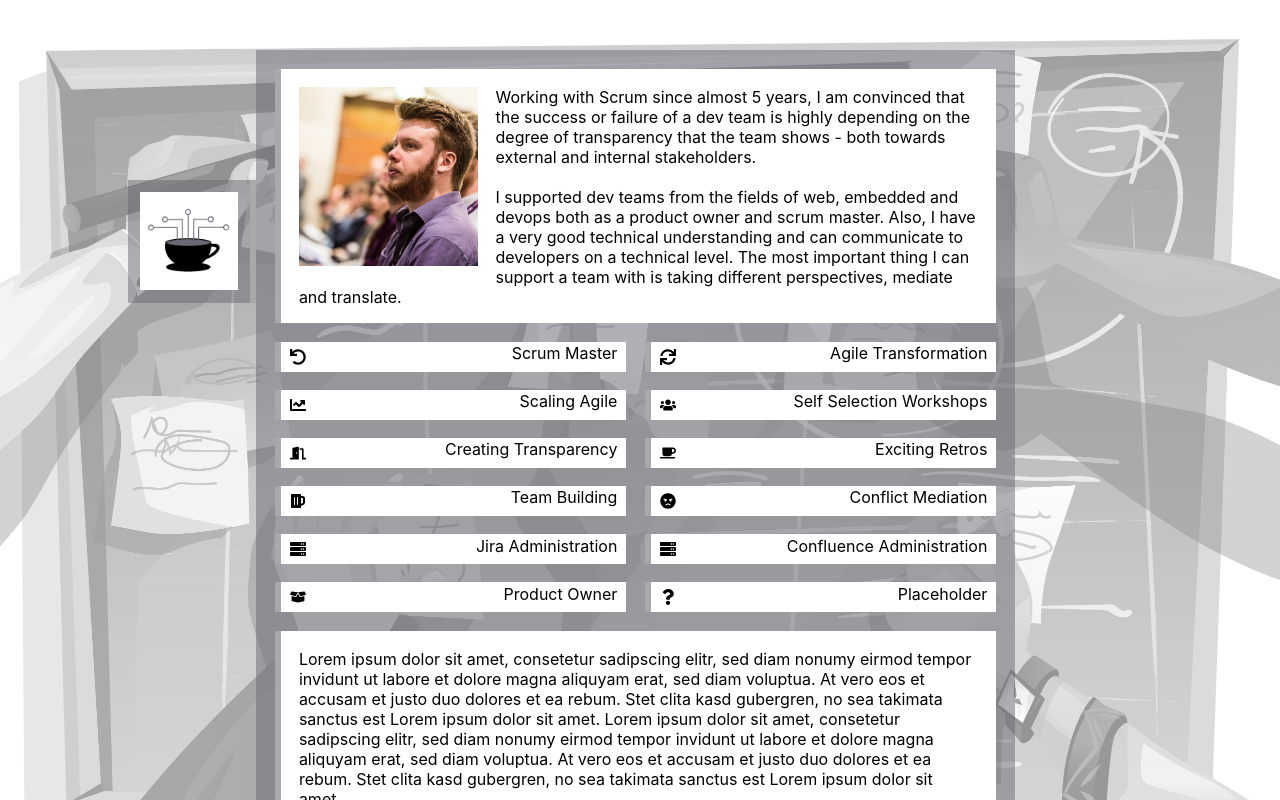
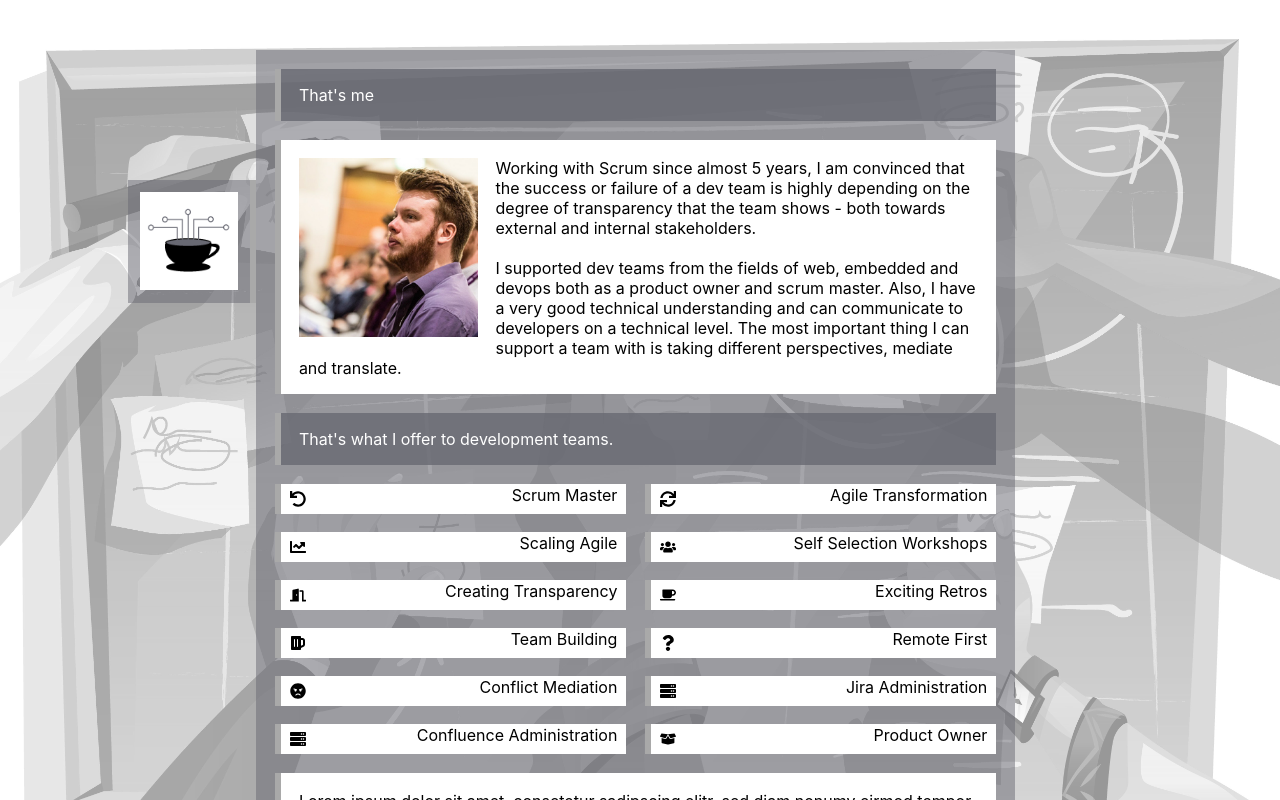
Before and after one commit to Butterweck/butt3rweck.com, a React (Create React App) app: page / in a window 1280 px wide. Shown: the top 800 px of the page. Built offline with nearby package versions, Linux system fonts and the light colour scheme.

Commit message:
refactored simple block (takes description and headline:true as props now); refactored offers to field (takes a dict element of descriptions and icons now)

```diff
--- a/src/App.css
+++ b/src/App.css
@@ -61,10 +61,16 @@ img.Block-1-Type-Logobox-Image {
   background-color: white;
 }
 
-.Block-1-Type-Dummy {
+.Block-1-Type-Simple {
   border-left: 6px solid darkgray;
   box-sizing: border-box;
   background-color: white;
+}
+
+.Block-1-Type-Simple-Headline {
+  border-left: 6px solid darkgray;
+  box-sizing: border-box;
+  background-color:  rgb(104, 105, 114, 0.8);
 }
 
 .Block-1-Type-Offers {
@@ -79,12 +85,20 @@ p.Element-2-Type-Header-Text {
   width: 67.5%;
 }
 
-p.Element-2-Type-Dummy-Text {
+p.Element-2-Type-Simple-Text {
   float: left;
   margin-top: 2.5%;
   margin-right: 2.5%;
   margin-left: 2.5%;
   width: 95%;
+}
+
+p.Element-2-Type-Simple-Headline-Text {
+  float: left;
+  margin-right: 2.5%;
+  margin-left: 2.5%;
+  width: 95%;
+  color : white;
 }
 
 img.Element-2-Type-Header-Image {
--- a/src/App.js
+++ b/src/App.js
@@ -1,23 +1,39 @@
 import React, { Component } from "react";
 import "./App.css";
 import { Header } from "./components/Header";
-import { Skills } from "./components/Skills";
+import { Field } from "./components/Field";
 import { Projects } from "./components/Projects";
 import { Quotes } from "./components/Quotes";
-import { Dummy } from "./components/Dummy";
+import { SimpleBlock } from "./components/SimpleBlock";
 import { Logobox } from "./components/Logobox";
 
 class App extends Component {
+
+  skills = {
+    "Scrum Master" : "FaUndo",
+    "Agile Transformation" : "FaSync",
+    "Scaling Agile" : "FaChartLine",
+    "Self Selection Workshops" : "FaUsers",
+    "Creating Transparency" : "FaDoorOpen",
+    "Exciting Retros" : "FaCoffee",
+    "Team Building" : "FaBeer",
+    "Remote First" : "FaQuestion",
+    "Conflict Mediation" : "FaAngry",
+    "Jira Administration" : "FaServer",
+    "Confluence Administration" : "FaServer",
+    "Product Owner" : "FaBoxOpen",
+  };
+
   render() {
     return (
       <div class="Container">
         <Logobox />
         <div class="Outer-0">
           <Header />
-          <Skills />
-          <Dummy />
-          <Dummy />
-          <Dummy />
+          <Field elements = { this.skills } />
+          <SimpleBlock />
+          <SimpleBlock />
+          <SimpleBlock />
         </div>
       </div>
     );
--- a/src/components/Dummy.js
+++ /dev/null
@@ -1,22 +0,0 @@
-import React, { Component } from "react";
-import "../App.css";
-
-export class Dummy extends Component {
-  render() {
-    return (
-      <div class="Block-1 Block-1-Full Block-1-Type-Dummy">
-        <p class="Element-2-Type-Dummy-Text">
-          Lorem ipsum dolor sit amet, consetetur sadipscing elitr, sed diam
-          nonumy eirmod tempor invidunt ut labore et dolore magna aliquyam erat,
-          sed diam voluptua. At vero eos et accusam et justo duo dolores et ea
-          rebum. Stet clita kasd gubergren, no sea takimata sanctus est Lorem
-          ipsum dolor sit amet. Lorem ipsum dolor sit amet, consetetur
-          sadipscing elitr, sed diam nonumy eirmod tempor invidunt ut labore et
-          dolore magna aliquyam erat, sed diam voluptua. At vero eos et accusam
-          et justo duo dolores et ea rebum. Stet clita kasd gubergren, no sea
-          takimata sanctus est Lorem ipsum dolor sit amet.
-        </p>
-      </div>
-    );
-  }
-}
--- /dev/null
+++ b/src/components/Field.js
@@ -0,0 +1,24 @@
+import React, { Component } from "react";
+import "../App.css";
+import { Flag } from "./Flag";
+import { SimpleBlock } from "./SimpleBlock";
+
+export class Field extends Component {
+  render() {
+    var rows = [];
+    for (var description in this.props.elements) {
+      rows.push(<Flag icon={ this.props.elements[description] } description={ description } />)
+    }
+    return (
+      <div>
+        <SimpleBlock
+          description="That's what I offer to development teams."
+          headline="true"
+        />
+        <div class="Block-1 Block-1-Full">
+        { rows }
+        </div>
+      </div>
+    );
+  }
+}
--- a/src/components/Skill.js
+++ b/src/components/Flag.js
@@ -12,8 +12,9 @@ import { FaDoorOpen } from "react-icons/fa";
 import { FaUndo } from "react-icons/fa";
 import { FaUsers } from "react-icons/fa";
 import { FaSync } from "react-icons/fa";
+import { FaTelegramPlane } from "react-icons/fa";
 
-export class Skill extends Component {
+export class Flag extends Component {
   icon(type) {
     switch (type) {
       case "FaBeer":
@@ -49,6 +50,9 @@ export class Skill extends Component {
       case "FaSync":
         return <FaSync class="Subelem-4-Type-Icon" />;
         break;
+      case "FaTelegramPlane":
+        return <FaTelegramPlane class="Subelem-4-Type-Icon" />;
+        break;
       default:
         return <FaQuestion class="Subelem-4-Type-Icon" />;
         break;
--- a/src/components/Header.js
+++ b/src/components/Header.js
@@ -1,25 +1,36 @@
 import React, { Component } from "react";
 import profile from "../imgs/profile.jpg";
 import "../App.css";
+import { SimpleBlock } from "./SimpleBlock";
 
 export class Header extends Component {
   render() {
     return (
+      <div>
+        <SimpleBlock
+          description="That's me"
+          headline="true"
+        />
         <div class="Block-1 Block-1-Full Block-1-Type-Header">
-        <img class="Element-2-Type-Header-Image" src={profile} alt="profile" />
+          <img
+            class="Element-2-Type-Header-Image"
+            src={profile}
+            alt="profile"
+          />
           <p class="Element-2-Type-Header-Text">
             Working with Scrum since almost 5 years, I am convinced that the
-          success or failure of a dev team is highly depending on the degree of
-          transparency that the team shows - both towards external and internal
-          stakeholders.
+            success or failure of a dev team is highly depending on the degree
+            of transparency that the team shows - both towards external and
+            internal stakeholders.
             <br />
             &nbsp;
             <br />I supported dev teams from the fields of web, embedded and
             devops both as a product owner and scrum master. Also, I have a very
             good technical understanding and can communicate to developers on a
-          technical level. The most important thing I can support a team with is
-          taking different perspectives, mediate and translate.
+            technical level. The most important thing I can support a team with
+            is taking different perspectives, mediate and translate.
           </p>
+        </div>
       </div>
     );
   }
--- /dev/null
+++ b/src/components/SimpleBlock.js
@@ -0,0 +1,36 @@
+import React, { Component } from "react";
+import "../App.css";
+
+export class SimpleBlock extends Component {
+  description() {
+    if (this.props.description) {
+      return this.props.description;
+    } else {
+      return "Lorem ipsum dolor sit amet, consetetur sadipscing elitr, sed diam nonumy eirmod tempor invidunt ut labore et dolore magna aliquyam erat, sed diam voluptua. At vero eos et accusam et justo duo dolores et ea rebum. Stet clita kasd gubergren, no sea takimata sanctus est Lorem ipsum dolor sit amet. Lorem ipsum dolor sit amet, consetetur sadipscing elitr, sed diam nonumy eirmod tempor invidunt ut labore et dolore magna aliquyam erat, sed diam voluptua. At vero eos et accusam et justo duo dolores et ea rebum. Stet clita kasd gubergren, no sea takimata sanctus est Lorem ipsum dolor sit amet.";
+    }
+  }
+
+  pClass() {
+    if (this.props.headline) {
+      return "Element-2-Type-Simple-Headline-Text";
+    } else {
+      return "Element-2-Type-Simple-Text";
+    }
+  }
+
+  divClass() {
+    if (this.props.headline) {
+      return "Block-1-Type-Simple-Headline";
+    } else {
+      return "Block-1-Type-Simple";
+    }
+  }
+
+  render() {
+    return (
+      <div class={ 'Block-1 Block-1-Full ' + this.divClass() } >
+        <p class={ this.pClass() } > { this.description() } </p>
+      </div>
+    );
+  }
+}
--- a/src/components/Skills.js
+++ /dev/null
@@ -1,24 +0,0 @@
-import React, { Component } from "react";
-import "../App.css";
-import { Skill } from "./Skill";
-
-export class Skills extends Component {
-  render() {
-    return (
-      <div class="Block-1 Block-1-Full">
-        <Skill icon="FaUndo" description="Scrum Master" />
-        <Skill icon="FaSync" description="Agile Transformation" />
-        <Skill icon="FaChartLine" description="Scaling Agile" />
-        <Skill icon="FaUsers" description="Self Selection Workshops" />
-        <Skill icon="FaDoorOpen" description="Creating Transparency" />
-        <Skill icon="FaCoffee" description="Exciting Retros" />
-        <Skill icon="FaBeer" description="Team Building" />
-        <Skill icon="FaAngry" description="Conflict Mediation" />
-        <Skill icon="FaServer" description="Jira Administration" />
-        <Skill icon="FaServer" description="Confluence Administration" />
-        <Skill icon="FaBoxOpen" description="Product Owner" />
-        <Skill icon="FaQuestion" description="Placeholder" />
-      </div>
-    );
-  }
-}
```
Lines whose indentation alone changed are shown as unchanged.
